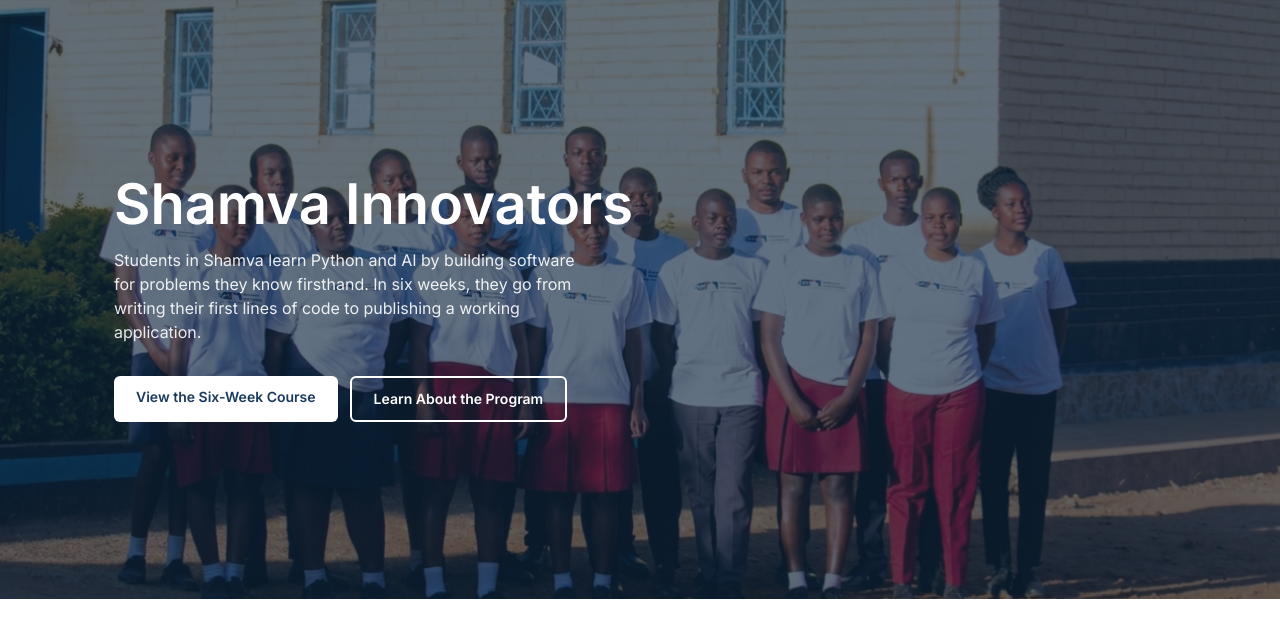
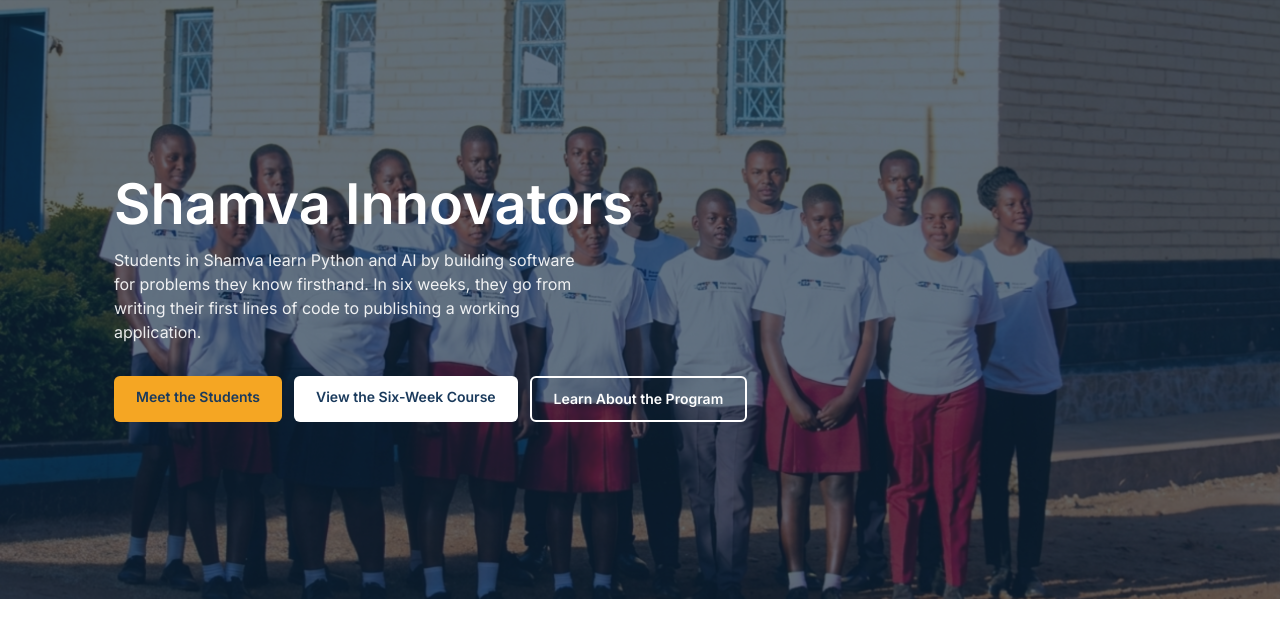
Before and after one commit to adibaemmaculate-beep/learningPlatform, a Django app: page / in a window 1280 px wide. Shown: the part 62-683 px from the top of the page. Run offline with Django 4.2, Linux system fonts and the light colour scheme.

Commit message:
added a meet the students CTA

```diff
--- a/templates/public/home.html
+++ b/templates/public/home.html
@@ -78,6 +78,7 @@
       <h1 class="text-4xl sm:text-5xl md:text-[56px] font-extrabold text-white leading-[1.1] mb-4">Shamva Innovators</h1>
       <p class="text-sm sm:text-base text-white/90 mb-6 md:mb-8 leading-relaxed max-w-[480px]">Students in Shamva learn Python and AI by building software for problems they know firsthand. In six weeks, they go from writing their first lines of code to publishing a working application.</p>
       <div class="flex gap-3 flex-wrap">
+        <a href="{% url 'public:students' %}" class="px-5 sm:px-[22px] py-2.5 sm:py-[11px] bg-gold text-navy rounded-md text-xs sm:text-sm font-semibold cursor-pointer hover:brightness-95 transition-all inline-block">Meet the Students</a>
         <a href="#journey" class="px-5 sm:px-[22px] py-2.5 sm:py-[11px] bg-white text-navy rounded-md text-xs sm:text-sm font-semibold cursor-pointer hover:bg-white/90 transition-colors inline-block">View the Six-Week Course</a>
         <a href="{% url 'public:about' %}" class="px-5 sm:px-[22px] py-2.5 sm:py-[11px] bg-transparent text-white border-2 border-white rounded-md text-xs sm:text-sm font-semibold cursor-pointer hover:bg-white hover:text-navy transition-all inline-block">Learn About the Program</a>
       </div>
```
